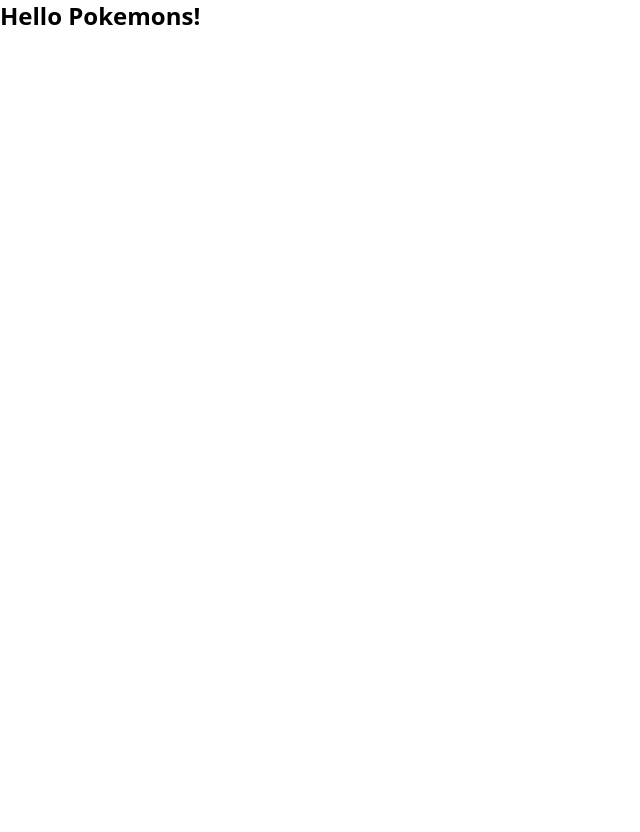
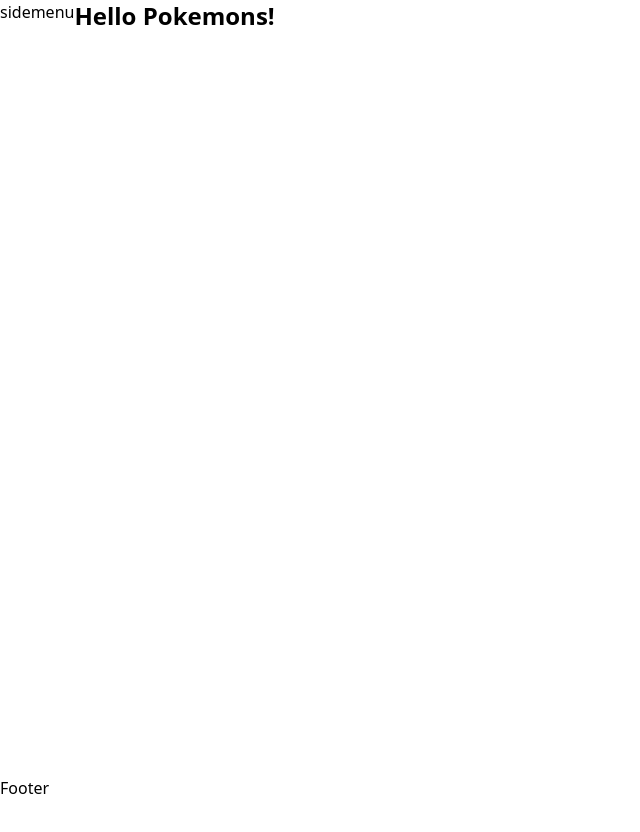
Before and after one commit to y-hiraoka/dp-soundlibrary, a Next.js app: page / in a window 1280 px wide. Shown: the top 832 px of the page, without its empty margins (0-640 px from the left). Before the commit the page ends 800 px from the top, so only its background shows below. Built offline with nearby package versions, Linux system fonts and the light colour scheme.

Commit message:
setup eslint and prettier.

```diff
--- a/src/app/layout.tsx
+++ b/src/app/layout.tsx
@@ -4,7 +4,13 @@
 const RootLayout: FC<{ children: ReactNode }> = ({ children }) => {
   return (
     <html lang="ja">
-      <body>{children}</body>
+      <body>
+        <div className="grid min-h-[12000px] grid-cols-[auto_1fr] grid-rows-[1fr_auto]">
+          <div>sidemenu</div>
+          <div>{children}</div>
+          <div className="sticky bottom-0 col-span-full">Footer</div>
+        </div>
+      </body>
     </html>
   );
 };
--- /dev/null
+++ b/src/app/providers.tsx
@@ -0,0 +1,8 @@
+"use client";
+
+import { FC, ReactNode } from "react";
+import { RecoilRoot } from "recoil";
+
+export const Providers: FC<{ children: ReactNode }> = ({ children }) => {
+  return <RecoilRoot>{children}</RecoilRoot>;
+};
--- a/tailwind.config.ts
+++ b/tailwind.config.ts
@@ -3,7 +3,11 @@
 export default {
   content: ["./src/**/*.{js,ts,jsx,tsx,mdx}"],
   theme: {
-    extend: {},
+    extend: {
+      minHeight: {
+        screen: "100dvh",
+      },
+    },
   },
   plugins: [],
 } satisfies Config;
```
Also changed, not shown: package.json (+7 -0 lines), prettier.config.js (added, +7 -0 lines), .eslintrc.json, 1 other file (tests, documents, lock files or other folders).
